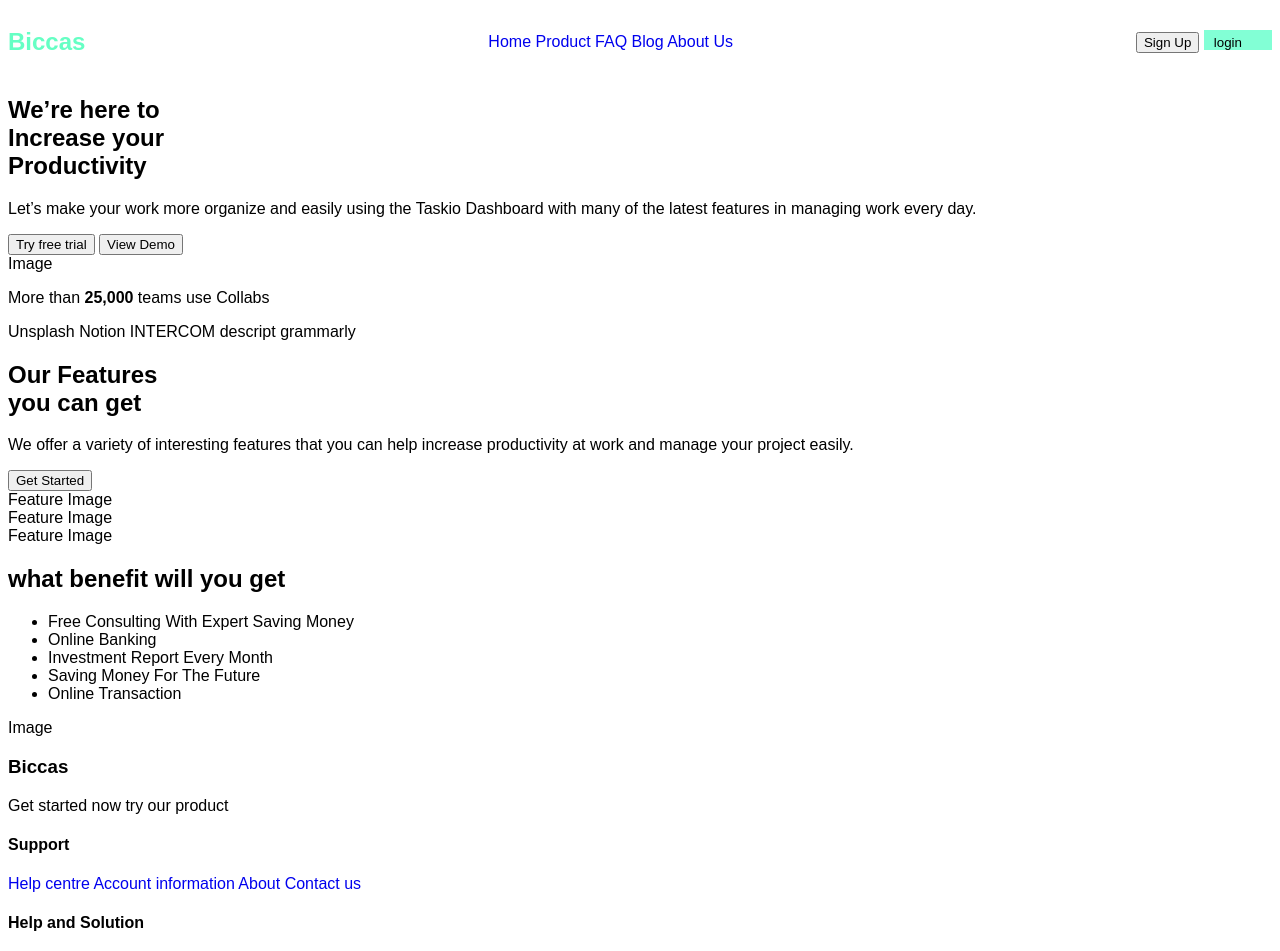
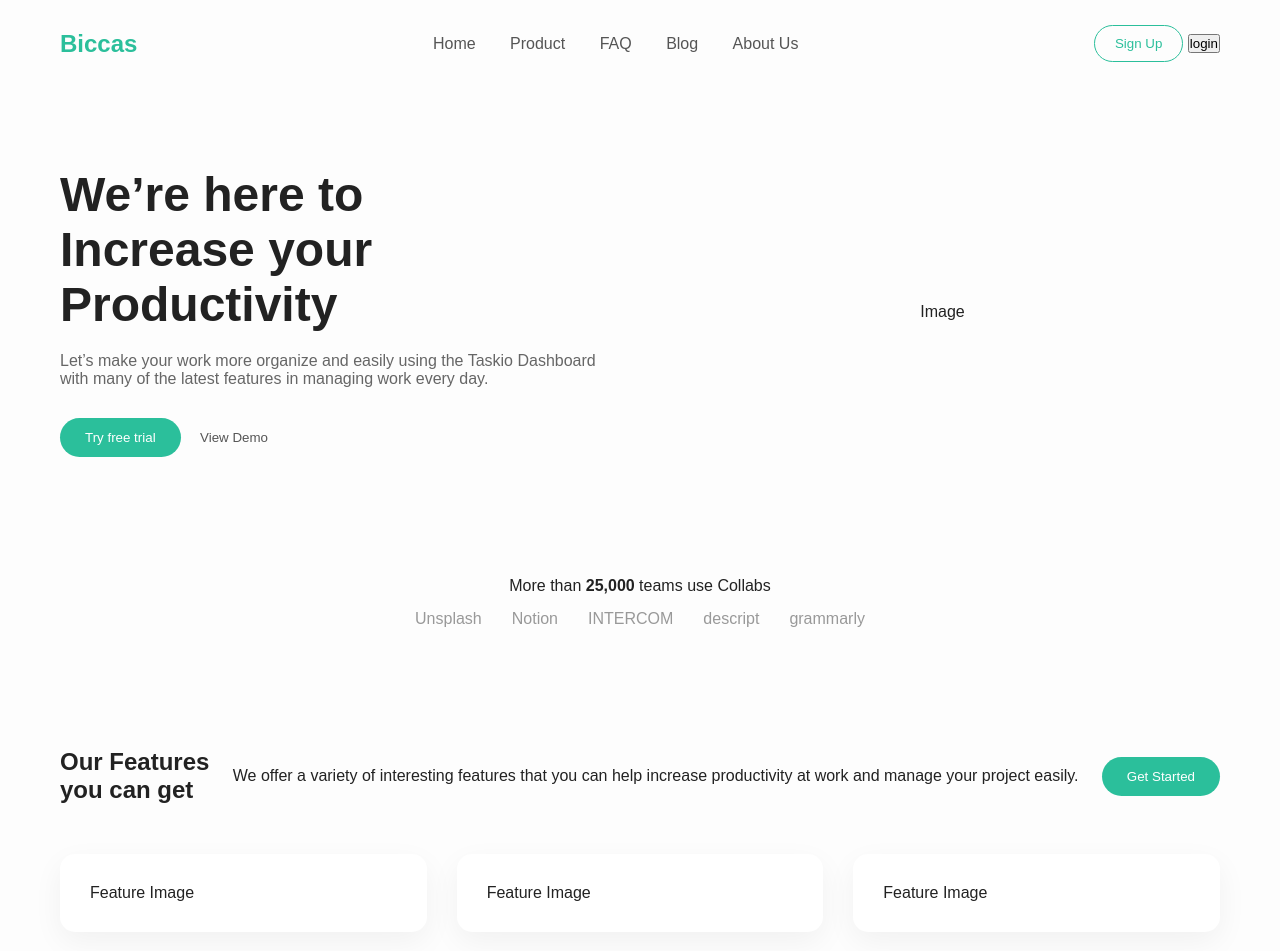
Before and after one commit to juliiii09/practicaExamen2, a plain HTML site: page simulacrocss/simulacro/index.html in a window 1280 px wide. Shown: the top 951 px of the page. Drawn offline with Linux system fonts and the light colour scheme.

Commit message:
Refactor styles.css for improved layout and design

```diff
--- a/simulacrocss/simulacro/styles.css
+++ b/simulacrocss/simulacro/styles.css
@@ -1,30 +1,164 @@
-*{
-    text-decoration: none;
-    font-family: sans-serif;
-
+* {
+    margin: 0;
+    padding: 0;
+    box-sizing: border-box;
+    font-family: Arial, sans-serif;
 }
 
+body {
+    background: #fdfdfd;
+    color: #222;
+}
 
-.navbar{
+/* NAVBAR */
+.navbar {
     display: flex;
+    justify-content: space-between;
     align-items: center;
+    padding: 25px 60px;
+}
+
+.navbar nav a {
+    margin: 0 15px;
+    text-decoration: none;
+    color: #555;
+}
+
+.logo {
+    color: #2bbf9b;
+}
+
+.btn-outline {
+    border: 1px solid #2bbf9b;
+    background: none;
+    padding: 10px 20px;
+    border-radius: 20px;
+    color: #2bbf9b;
+    cursor: pointer;
+}
+
+/* HERO */
+.hero {
+    display: grid;
+    grid-template-columns: 1fr 1fr;
+    padding: 80px 60px;
+    gap: 50px;
+    align-items: center;
+}
+
+.hero-text h1 {
+    font-size: 48px;
+    margin-bottom: 20px;
+}
+
+.hero-text p {
+    color: #666;
+    margin-bottom: 30px;
+}
+
+.hero-buttons button {
+    margin-right: 15px;
+}
+
+.btn-primary {
+    background: #2bbf9b;
+    border: none;
+    padding: 12px 25px;
+    border-radius: 25px;
+    color: white;
+    cursor: pointer;
+}
+
+.btn-secondary {
+    background: none;
+    border: none;
+    color: #555;
+    cursor: pointer;
+}
+
+.hero-image {
+    display: flex;
+    justify-content: center;
+}
+
+.card-image img {
+    width: 260px;
+}
+
+/* TRUST */
+.trust {
+    text-align: center;
+    padding: 40px 20px;
+}
+
+.brands {
+    display: flex;
+    justify-content: center;
+    gap: 30px;
+    margin-top: 15px;
+    color: #999;
+}
+
+/* FEATURES */
+.features {
+    padding: 80px 60px;
+}
+
+.features-header {
+    display: flex;
+    justify-content: space-between;
+    align-items: center;
+    margin-bottom: 50px;
+}
+
+.features-grid {
+    display: grid;
+    grid-template-columns: repeat(3, 1fr);
+    gap: 30px;
+}
+
+.feature-card {
+    background: #fff;
+    padding: 30px;
+    border-radius: 15px;
+    box-shadow: 0 10px 30px rgba(0,0,0,0.05);
+}
+
+/* BENEFITS */
+.benefits {
+    display: grid;
+    grid-template-columns: 1fr 1fr;
+    padding: 80px 60px;
+    gap: 50px;
+    align-items: center;
+}
+
+.benefits ul {
+    margin-top: 20px;
+}
+
+.benefits li {
+    list-style: none;
+    margin-bottom: 10px;
+}
+
+/* FOOTER */
+.footer {
+    background: #0b1f2a;
+    color: white;
+    padding: 60px;
+    display: flex;
     justify-content: space-between;
 }
 
-.btn.outline{
-background-color: white;
-border: 0;
-
-}
-.btn-login{
-    justify-content: center;
-    background-color: rgb(130, 255, 213);
-    border: none;
-    padding: 5px 30px 0px 10px;
+.footer-links {
+    display: flex;
+    gap: 60px;
 }
 
-.logo{
-
-    color: rgb(102, 255, 196);
-
+.footer a {
+    display: block;
+    color: #aaa;
+    text-decoration: none;
+    margin-top: 10px;
 }
```
